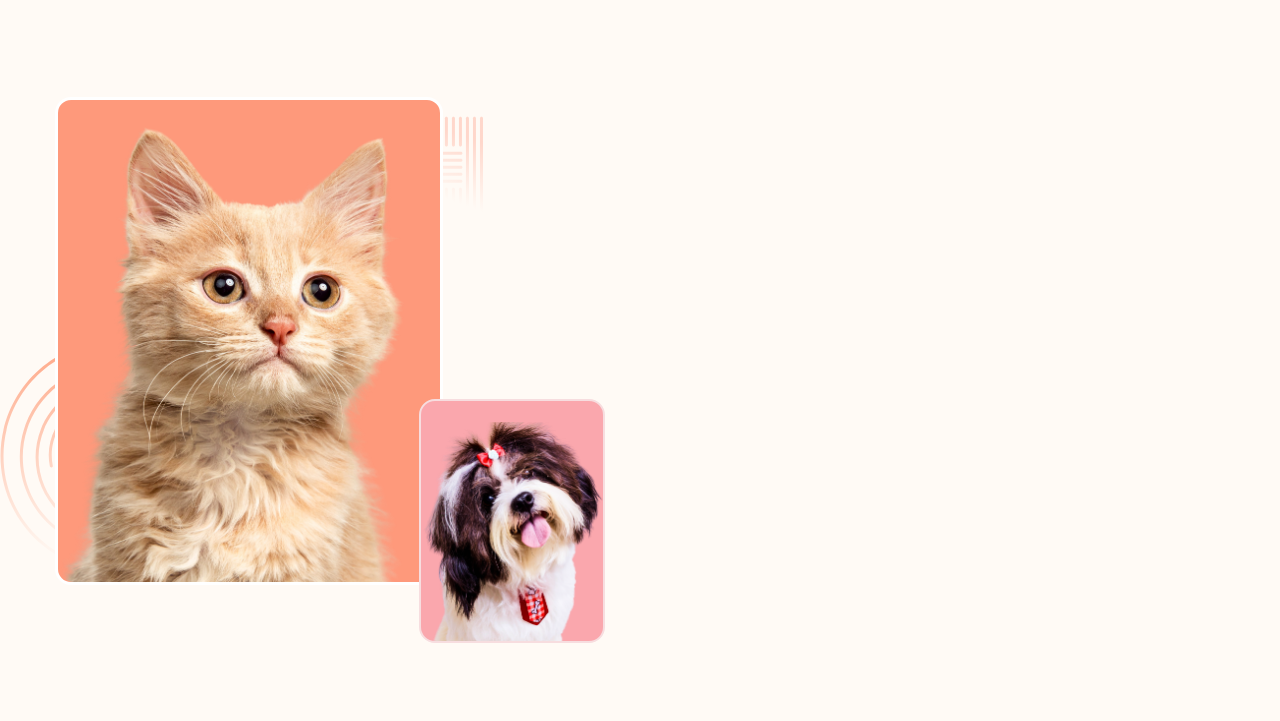
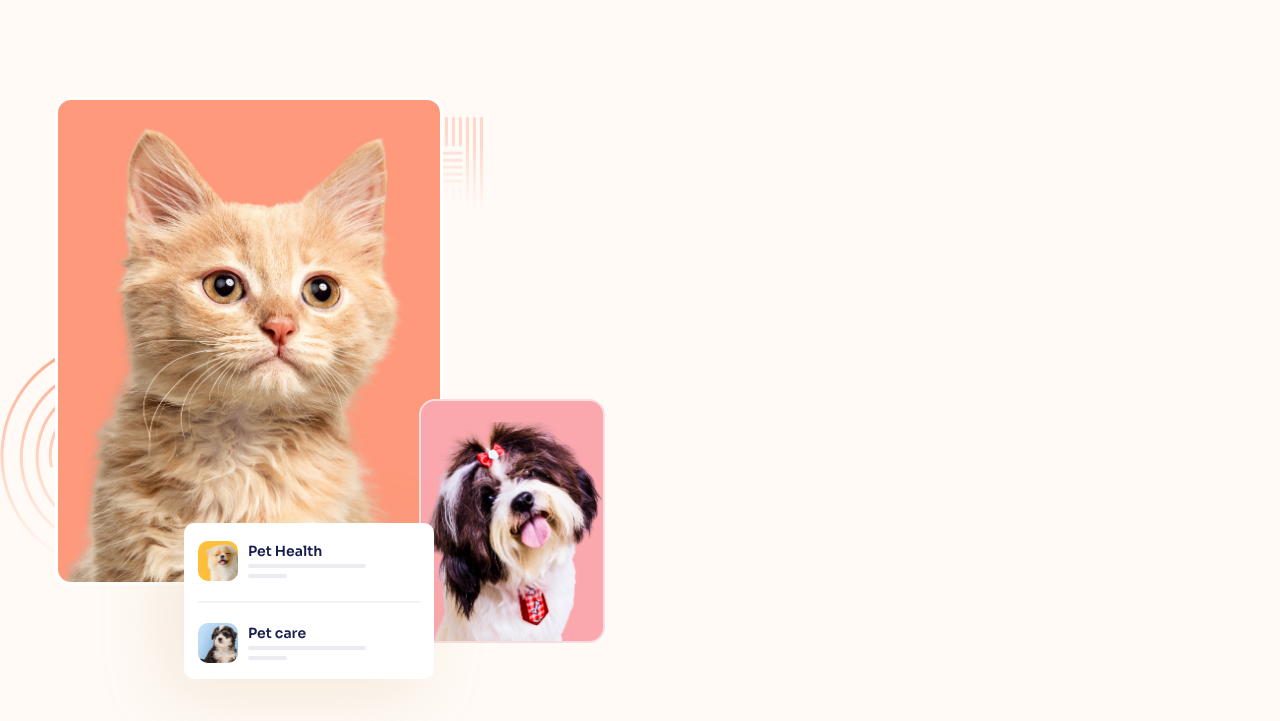
Before and after one commit to PhamQuocCong1995/HTMLCSS-project-4, a plain HTML site: page index.html in a window 1280 px wide. Shown: the part 79-800 px from the top of the page. Drawn offline with Linux system fonts and the light colour scheme.

Commit message:
Hero lần 2

```diff
--- a/assets/css/style.css
+++ b/assets/css/style.css
@@ -105,6 +105,8 @@ a {
 
 .hero__media {
     display: flex;
+    position: relative;
+    padding-bottom: 94px;
 }
 
 .hero__img-wrap {
@@ -150,6 +152,62 @@ a {
     margin: 0 0 -58px -24px;
 }
 
-.hero__img-small {
-    border-radius: inherit;
+.hero__list {
+    position: absolute;
+    width: 250px;
+    height: 156px;
+    background: #fff;
+    padding: 18px 14px;
+    box-shadow: -17px 14px 68px -4px rgba(207, 174, 132, 0.25);
+    border-radius: 10px;
+    bottom: 0;
+    left: 129px;
 }
+
+.hero__list-item {
+    display: flex;
+    align-items: center;
+}
+
+.hero__list-item__thumb {
+    width: 40px;
+    height: 40px;
+    border-radius: 10px;
+    object-fit: cover;
+    background: #fec23f;
+}
+
+.hero__list-item__info {
+    margin-left: 10px;
+}
+
+.hero__list-item__title {
+    font-family: Sora, sans-serif;
+    font-style: normal;
+    font-weight: 600;
+    font-size: 1.4rem;
+    line-height: 1;
+
+    color: #181e52;
+}
+
+.hero__list-item__skeleton {
+    width: var(--width, 118px);
+    height: 4px;
+    background: #000958;
+    opacity: 0.08;
+    border-radius: 10px;
+    margin-top: 6px;
+}
+
+.hero__list-item__seperate {
+    width: 100%;
+    height: 2px;
+    background: #f2f2f2;
+    border-radius: 99px;
+    margin: 20px 0;
+}
+
+.hero__list-item:nth-of-type(2) .hero__list-item__thumb {
+    background: #c6e2fa;
+}
--- a/index.html
+++ b/index.html
@@ -159,8 +159,56 @@
                             <img
                                 src="./assets/img/Hero-dog.png"
                                 alt=""
-                                class="hero__img hero__img-small"
+                                class="hero__img"
                             />
+                        </div>
+
+                        <div class="hero__list">
+                            <!-- Hero list item 1 -->
+                            <section class="hero__list-item">
+                                <img
+                                    src="./assets/img/Hero-sumary-dog1.png"
+                                    alt=""
+                                    class="hero__list-item__thumb"
+                                />
+
+                                <div class="hero__list-item__info">
+                                    <p class="hero__list-item__title">
+                                        Pet Health
+                                    </p>
+                                    <div
+                                        class="hero__list-item__skeleton"
+                                    ></div>
+                                    <div
+                                        class="hero__list-item__skeleton"
+                                        style="--width: 39px"
+                                    ></div>
+                                </div>
+                            </section>
+
+                            <div class="hero__list-item__seperate"></div>
+
+                            <!-- Hero list item 2 -->
+                            <section class="hero__list-item">
+                                <img
+                                    src="./assets/img/Hero-sumary-dog2.png"
+                                    alt=""
+                                    class="hero__list-item__thumb"
+                                />
+
+                                <div class="hero__list-item__info">
+                                    <p class="hero__list-item__title">
+                                        Pet care
+                                    </p>
+                                    <div
+                                        class="hero__list-item__skeleton"
+                                    ></div>
+                                    <div
+                                        class="hero__list-item__skeleton"
+                                        style="--width: 39px"
+                                    ></div>
+                                </div>
+                            </section>
                         </div>
                     </div>
 
```
